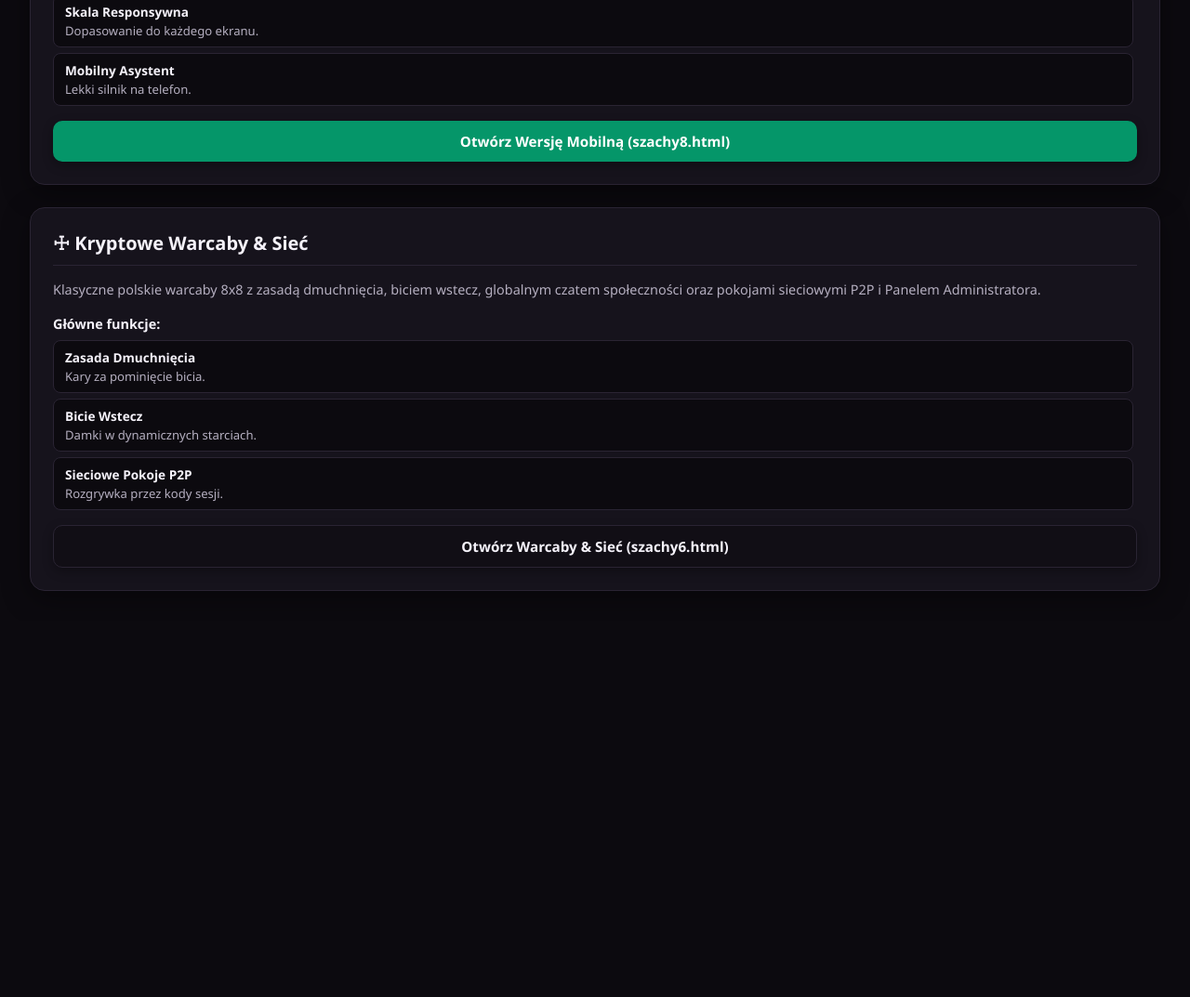
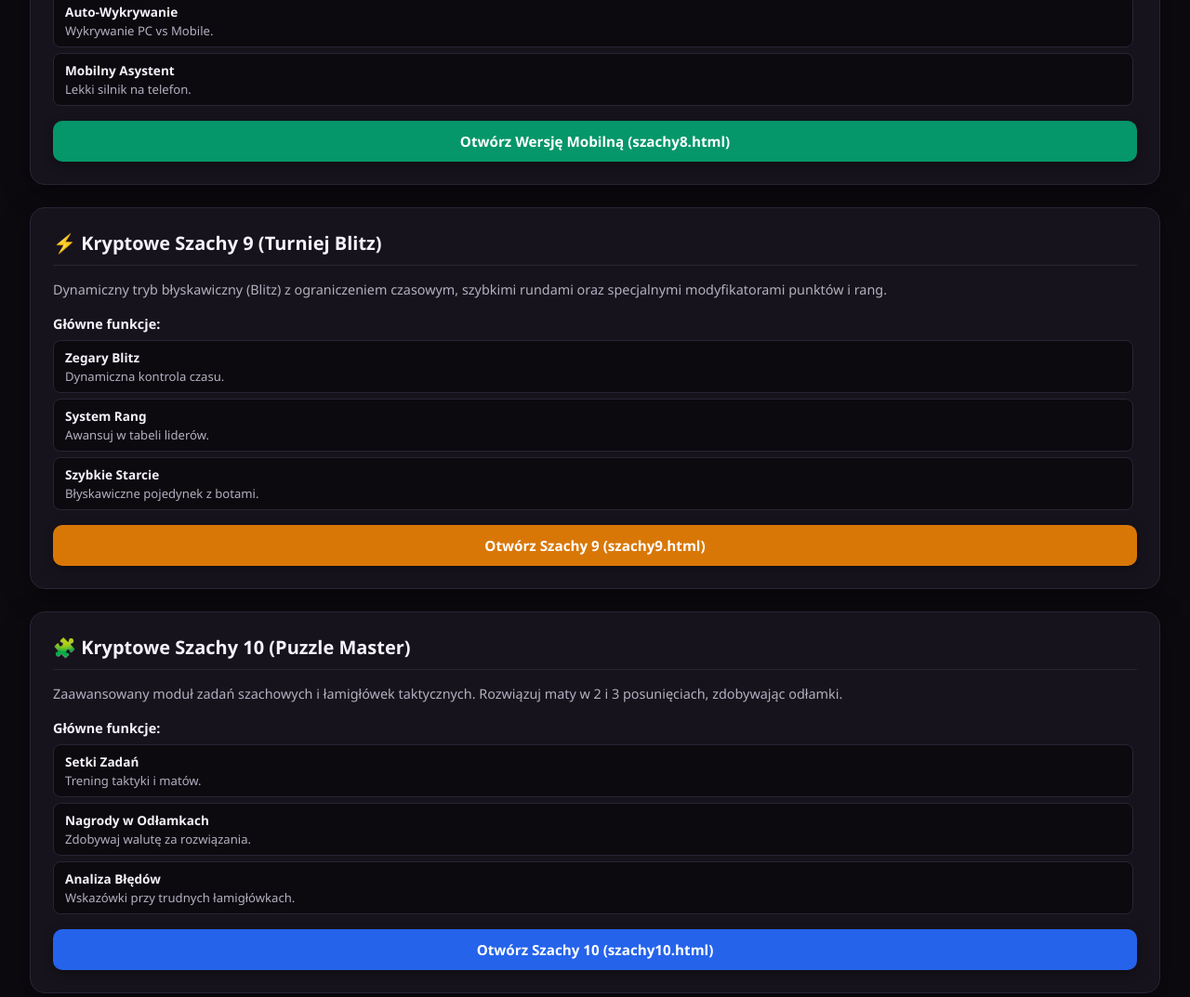
Before and after one commit to Sxsus/Szachy-Warcaby, a plain HTML site: page index.html in a window 1280 px wide. Shown: the part 898-1971 px from the top of the page at 93% size. Before the commit the page ends 1566 px from the top, so only its background shows below. Drawn offline with Linux system fonts and the light colour scheme.

Commit message:
Update index.html

```diff
--- a/index.html
+++ b/index.html
@@ -46,7 +46,7 @@
         .lobby-search:focus { border-color: var(--accent); box-shadow: 0 0 10px rgba(124,58,237,0.3); }
         .search-icon-pos { position: absolute; left: 14px; top: 14px; font-size: 1rem; opacity: 0.6; }
 
-        /* Siatka 3 kolumn: Szachy Desktop, Szachy Mobile, Warcaby & Sieć */
+        /* Siatka kafelków w lobby */
         .lobby-grid { display: grid; grid-template-columns: repeat(3, 1fr); gap: 24px; align-items: start; }
         @media (max-width: 1300px) { .lobby-grid { grid-template-columns: 1fr; } }
 
@@ -82,7 +82,7 @@
     <div class="welcome-banner">
         <div class="welcome-text">
             <h1>Witaj w Głównym Hubie Krypt, Szymon!</h1>
-            <p>Wybierz preferowaną wersję gry lub skorzystaj z wyszukiwarki, aby szybko odnaleźć odpowiedni moduł.</p>
+            <p>Wybierz preferowany moduł rozgrywki lub skorzystaj z wyszukiwarki, aby szybko odnaleźć odpowiednią wersję.</p>
         </div>
         <div class="search-container">
             <span class="search-icon-pos">🔍</span>
@@ -111,13 +111,13 @@
         <!-- 2. SZACHY MOBILNE (MODUŁ 8) -->
         <div class="game-panel" id="panel-chess-mob" data-keywords="szachy chess mobile mobilna telefon smartfon aplikacja 8">
             <h2>📱 Kryptowe Szachy (Mobile)</h2>
-            <p class="game-desc">Wersja zoptymalizowana pod ekrany dotykowe telefonów i tabletów. Wygodne przyciski sterowania, responsywna szachownica oraz szybkie akcje.</p>
+            <p class="game-desc">Wersja zoptymalizowana pod ekrany dotykowe telefonów i tabletów. Inteligentne wykrywanie urządzenia oraz mobilny asystent.</p>
 
             <div class="features-section">
                 <h4>Główne funkcje:</h4>
                 <div class="features-list">
                     <div class="feature-badge"><strong>Optymalizacja Touch</strong><span>Wygodne dotykowe sterowanie.</span></div>
-                    <div class="feature-badge"><strong>Skala Responsywna</strong><span>Dopasowanie do każdego ekranu.</span></div>
+                    <div class="feature-badge"><strong>Auto-Wykrywanie</strong><span>Wykrywanie PC vs Mobile.</span></div>
                     <div class="feature-badge"><strong>Mobilny Asystent</strong><span>Lekki silnik na telefon.</span></div>
                 </div>
             </div>
@@ -125,10 +125,44 @@
             <a href="szachy8.html" class="btn" style="background: #059669; margin-top: auto;">Otwórz Wersję Mobilną (szachy8.html)</a>
         </div>
 
-        <!-- 3. WARCABY & SIEĆ (MODUŁ 6) -->
-        <div class="game-panel" id="panel-checkers" data-keywords="warcaby checkery p2p sieciowe dmuchnięcie pokoje czat 6 sxsus admin">
+        <!-- 3. SZACHY 9 (MODUŁ 9) -->
+        <div class="game-panel" id="panel-chess-9" data-keywords="szachy chess 9 tryb turniejowy blitz speed">
+            <h2>⚡ Kryptowe Szachy 9 (Turniej Blitz)</h2>
+            <p class="game-desc">Dynamiczny tryb błyskawiczny (Blitz) z ograniczeniem czasowym, szybkimi rundami oraz specjalnymi modyfikatorami punktów i rang.</p>
+
+            <div class="features-section">
+                <h4>Główne funkcje:</h4>
+                <div class="features-list">
+                    <div class="feature-badge"><strong>Zegary Blitz</strong><span>Dynamiczna kontrola czasu.</span></div>
+                    <div class="feature-badge"><strong>System Rang</strong><span>Awansuj w tabeli liderów.</span></div>
+                    <div class="feature-badge"><strong>Szybkie Starcie</strong><span>Błyskawiczne pojedynek z botami.</span></div>
+                </div>
+            </div>
+
+            <a href="szachy9.html" class="btn" style="background: #d97706; margin-top: auto;">Otwórz Szachy 9 (szachy9.html)</a>
+        </div>
+
+        <!-- 4. SZACHY 10 (MODUŁ 10) -->
+        <div class="game-panel" id="panel-chess-10" data-keywords="szachy chess 10 puzzle taktyka zadania">
+            <h2>🧩 Kryptowe Szachy 10 (Puzzle Master)</h2>
+            <p class="game-desc">Zaawansowany moduł zadań szachowych i łamigłówek taktycznych. Rozwiązuj maty w 2 i 3 posunięciach, zdobywając odłamki.</p>
+
+            <div class="features-section">
+                <h4>Główne funkcje:</h4>
+                <div class="features-list">
+                    <div class="feature-badge"><strong>Setki Zadań</strong><span>Trening taktyki i matów.</span></div>
+                    <div class="feature-badge"><strong>Nagrody w Odłamkach</strong><span>Zdobywaj walutę za rozwiązania.</span></div>
+                    <div class="feature-badge"><strong>Analiza Błędów</strong><span>Wskazówki przy trudnych łamigłówkach.</span></div>
+                </div>
+            </div>
+
+            <a href="szachy10.html" class="btn" style="background: #2563eb; margin-top: auto;">Otwórz Szachy 10 (szachy10.html)</a>
+        </div>
+
+        <!-- 5. WARCABY & SIEĆ (MODUŁ 6) -->
+        <div class="game-panel" id="panel-checkers" data-keywords="warcaby checkery p2p sieciowe dmuchnięcie pokoje czat 6">
             <h2>☩ Kryptowe Warcaby & Sieć</h2>
-            <p class="game-desc">Klasyczne polskie warcaby 8x8 z zasadą dmuchnięcia, biciem wstecz, globalnym czatem społeczności oraz pokojami sieciowymi P2P i Panelem Administratora.</p>
+            <p class="game-desc">Klasyczne polskie warcaby 8x8 z zasadą dmuchnięcia, biciem wstecz, globalnym czatem społeczności oraz pokojami sieciowymi P2P.</p>
 
             <div class="features-section">
                 <h4>Główne funkcje:</h4>
@@ -150,6 +184,8 @@ function filterLobby() {
     const panels = [
         document.getElementById('panel-chess-desk'),
         document.getElementById('panel-chess-mob'),
+        document.getElementById('panel-chess-9'),
+        document.getElementById('panel-chess-10'),
         document.getElementById('panel-checkers')
     ];
 
```
